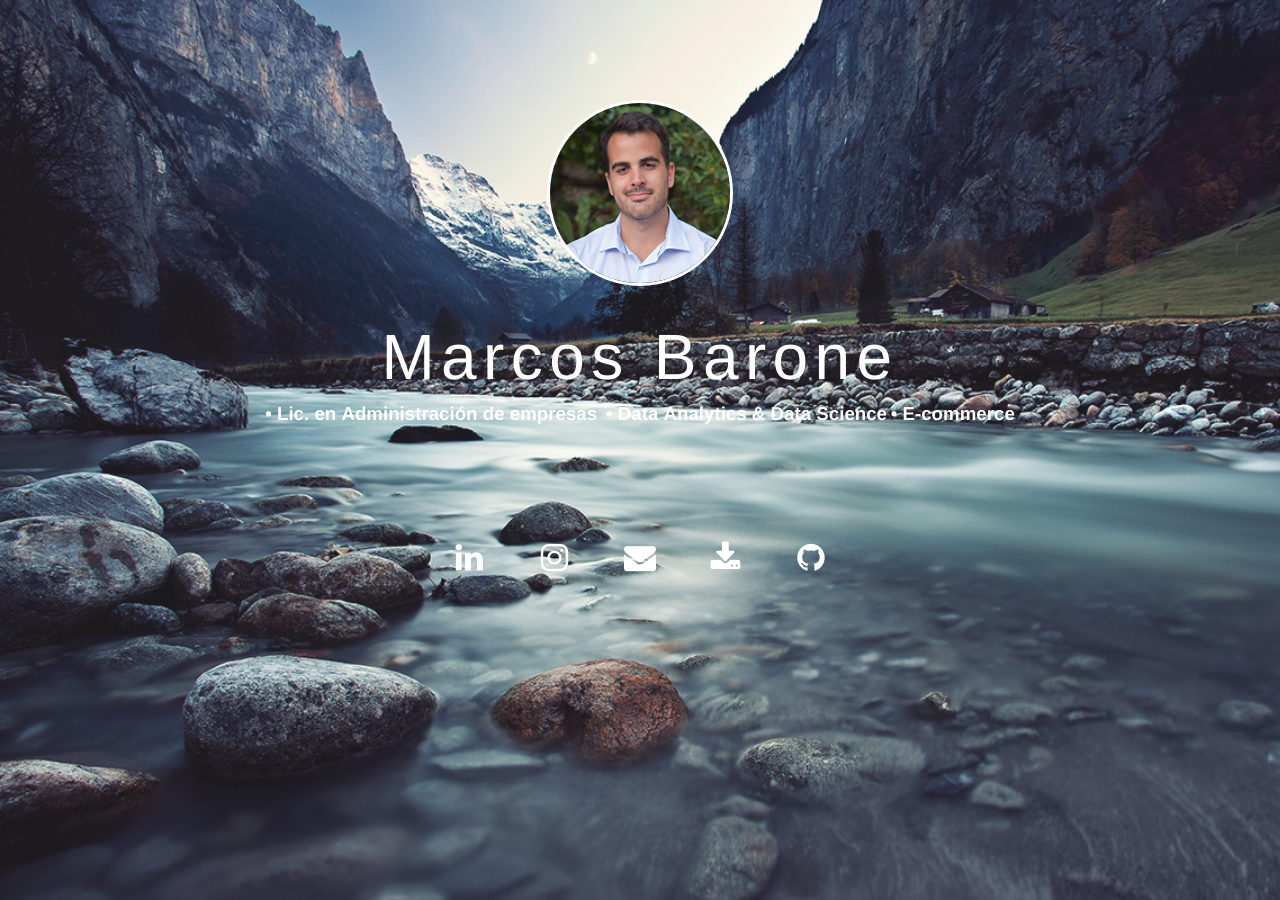
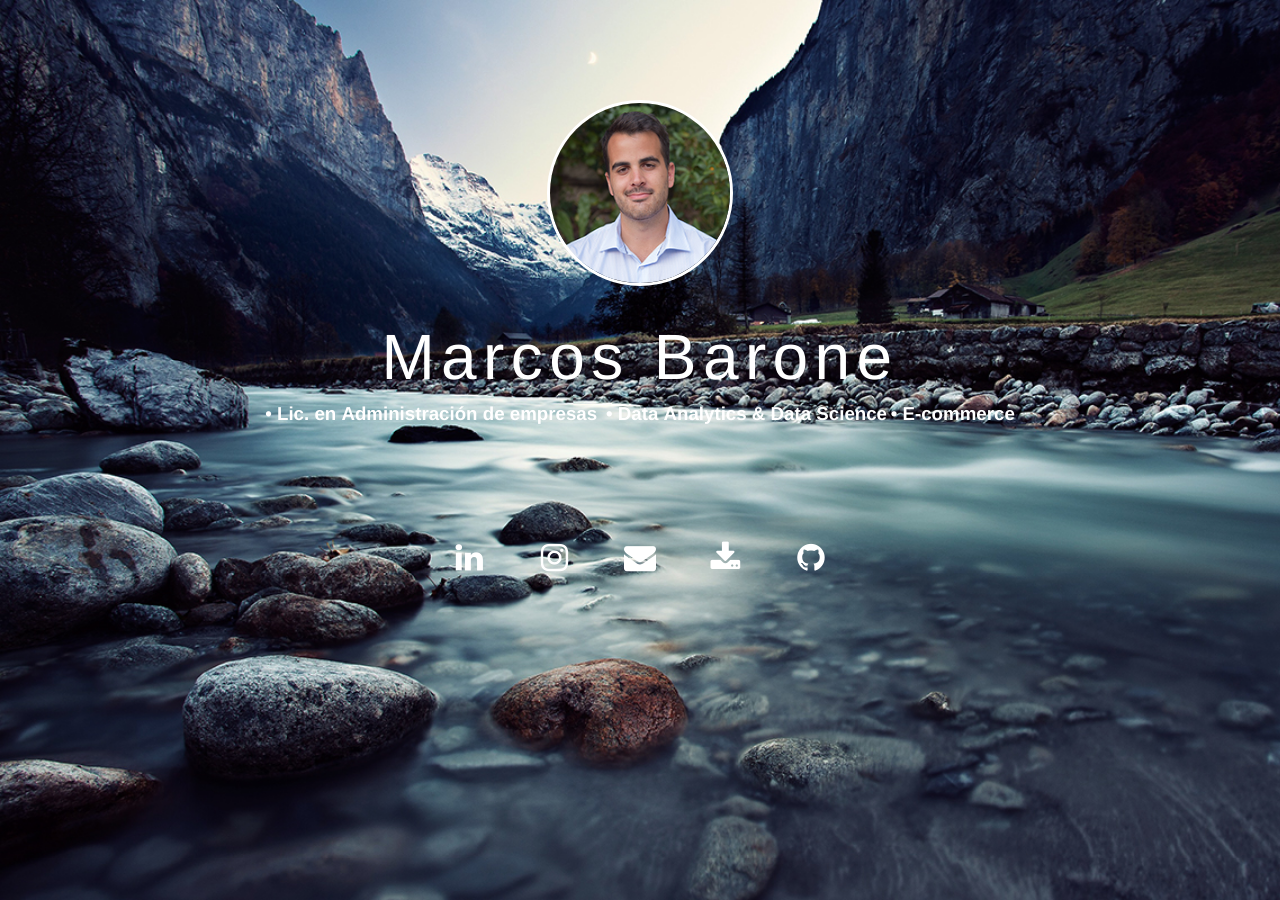
Before and after one commit to mbarone89/mbarone89.github.io, a Jekyll site: the page built from index.md, in a window 1280 px wide. Built offline with Jekyll 4.4.1, drawn with Linux system fonts in a browser that asks for light colours; nearby versions of some CDN libraries.

Commit message:
Update main.css

```diff
--- a/_includes/main.css
+++ b/_includes/main.css
@@ -18,7 +18,7 @@ body {
   display: block;
   position: fixed;
   z-index: -999;
-  opacity: 0.9;
+  opacity: 1;
 }
 #avatar {
     height: 180px;
```
